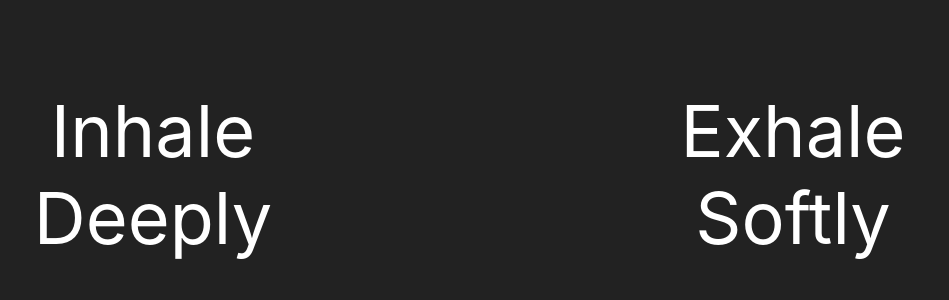
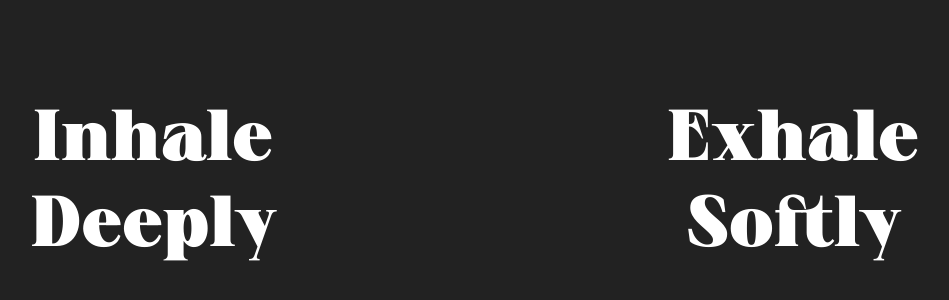
Before and after one commit to samasastudio/asa-shaders, a React (Create React App) app: page / in a window 1280 px wide. Shown: the part 226-526 px from the top of the page, without its empty margins (167-1116 px from the left). Built offline with nearby package versions, Linux system fonts and the light colour scheme.

Commit message:
added font family Sprat

```diff
--- a/src/components/SlowBreaths.css
+++ b/src/components/SlowBreaths.css
@@ -8,6 +8,7 @@ section {
   width: 100vw;
   background-color: #222222;
   color: #fff;
+  font-family: "Sprat";
   display: flex;
   align-items: center;
   justify-content: space-around;
```
